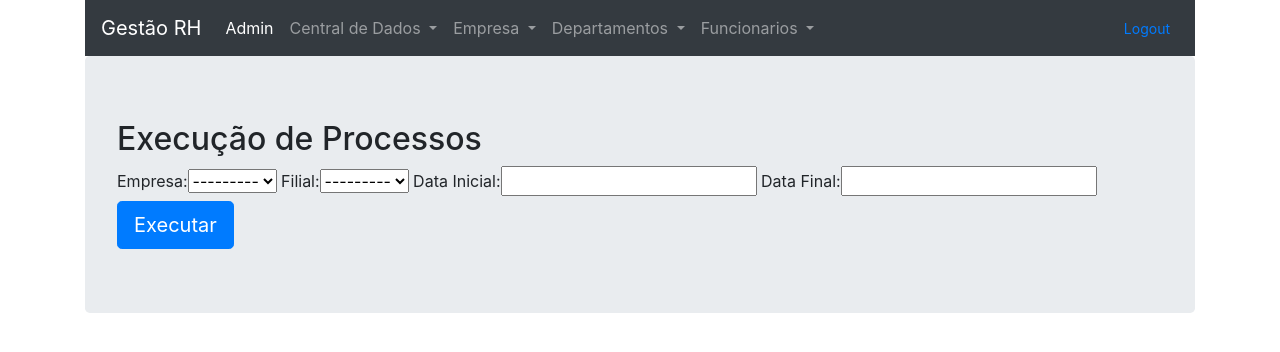
After one commit to diego-peresr13/gestao_rh2, a Django app: page /corporate/processo/ in a window 1280 px wide. The commit adds this page. Shown: the top 352 px of the page. Run offline with Django 3.2, Linux system fonts and the light colour scheme; parts of the project's set-up code (start-up, migrations or seed data) failed here and were passed over; some libraries are stand-ins or nearby versions.

Commit message:
criando forms

```diff
--- /dev/null
+++ b/apps/corporate/forms.py
@@ -0,0 +1,26 @@
+from django import forms
+from .models import I002Company, I003Branch
+
+class ProcessForm(forms.Form):
+    empresa = forms.ModelChoiceField(
+        queryset=I002Company.objects.all(),  # pylint: disable=no-member
+        label=u"Empresa",
+        # widget=ModelSelect2Widget(
+        #     model=I002Company,
+        #     search_fields=['cod_empresa_icontains'],
+        # )
+    )
+
+    filial = forms.ModelChoiceField(
+        queryset=I003Branch.objects.all(),  # pylint: disable=no-member
+        label=u"Filial",
+        # widget=ModelSelect2Widget(
+        #     model=I003Branch,
+        #     search_fields=['cod_filial__icontains'],
+        #     dependent_fields={'empresa': 'empresa'},
+        #     max_results=500,
+        # )
+    )
+
+    data_ini = forms.DateField(label=u"Data Inicial", input_formats='%d/%m/%Y', required=False, widget=forms.DateInput(format = '%d/%m/%Y'))
+    data_fim = forms.DateField(label=u"Data Final", input_formats='%d/%m/%Y', required=False, widget=forms.DateInput(format = '%d/%m/%Y'))
--- /dev/null
+++ b/apps/corporate/templates/corporate/process_form.html
@@ -0,0 +1,14 @@
+{% extends 'base.html' %}
+{% load bootstrap %}
+{% block main %}
+<div class="jumbotron">
+
+    <h2>Execução de Processos</h1>
+    <form method="post">
+        {% csrf_token %}
+        {{ form|bootstrap }}
+        <button class="btn btn-lg btn-primary" type="submit" value="Executar">Executar</button>
+    </form>
+
+</div>
+{% endblock %}
--- a/apps/corporate/urls.py
+++ b/apps/corporate/urls.py
@@ -1,4 +1,4 @@
-from django.urls import path
+from django.urls import path, include
 from . import views
 
 app_name = 'corporate'
@@ -15,5 +15,5 @@ urlpatterns = [
     path('filiais/cadastrar/', views.BranchCreateView.as_view(), name='branch-create'),
     path('filiais/atualizar/<slug>', views.BranchUpdateView.as_view(), name='branch-update'),
     path('filiais/deletar/<slug>', views.delete_branch, name='delete_branch'),
-
+    path('processo/', views.processoExec, name='processo'),
 ]
--- a/apps/corporate/views.py
+++ b/apps/corporate/views.py
@@ -7,6 +7,7 @@ from . import models
 import uuid
 from django.shortcuts import render, redirect, get_object_or_404
 from django.template.defaultfilters import slugify
+from . import forms
 
 # i001Group
 class GroupListView(LoginRequiredMixin, ListView):
@@ -194,3 +195,9 @@ def delete_branch(request, slug):
 
     context = {"branch": branch}
     return render(request, template, context)
+
+
+def processoExec(request):
+    template = 'corporate/process_form.html'
+    form = forms.ProcessForm()
+    return render(request, template, {'form': form})
--- a/gestao_rh/settings.py
+++ b/gestao_rh/settings.py
@@ -47,6 +47,7 @@ INSTALLED_APPS = [
     'apps.registro_hora_extra',
     'apps.corporate',
     'bootstrapform',
+    'django_select2',
 ]
 
 MIDDLEWARE = [
--- a/templates/base.html
+++ b/templates/base.html
@@ -31,6 +31,7 @@
               <a class="dropdown-item" href="{% url 'corporate:group-list' %}">Grupos</a>
               <a class="dropdown-item" href="{% url 'corporate:company-list' %}">Empresas</a>
               <a class="dropdown-item" href="{% url 'corporate:branch-list' %}">Filiais</a>
+              <a class="dropdown-item" href="{% url 'corporate:processo' %}">Processo</a>
             </div>
           </li>
 
```
